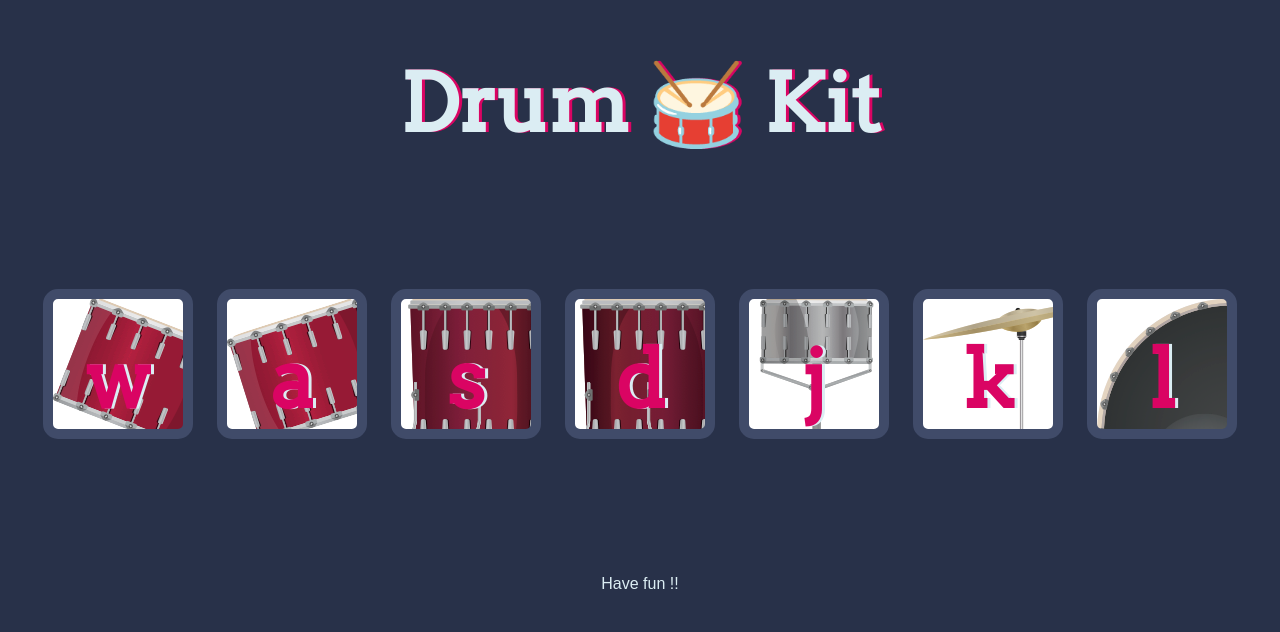
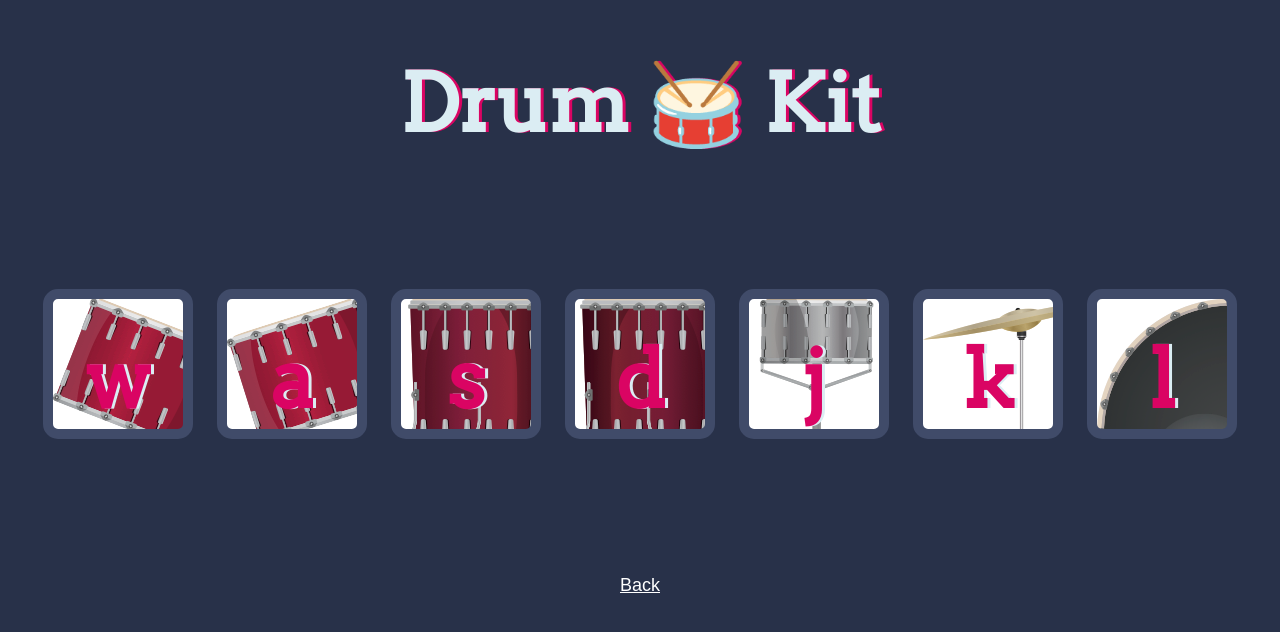
Before and after one commit to sanjiv576/Web_Game, a plain HTML site: page drum/index.html in a window 1280 px wide. Drawn offline with Linux system fonts and the light colour scheme.

Commit message:
drum play

```diff
--- a/drum/index.html
+++ b/drum/index.html
@@ -25,7 +25,7 @@
 
 
   <footer>
-    <p>Have fun !! </p>
+    <a href="../playGame.html">Back</a>
 
   </footer>
 
--- a/drum/styles.css
+++ b/drum/styles.css
@@ -9,6 +9,12 @@ h1 {
   font-family: "Arvo", cursive;
   text-shadow: 3px 0 #DA0463;
 
+}
+a {
+  color: white;
+  padding: 10px;
+  margin: 12px;
+  font-size: 18px;
 }
 
 footer {
```
